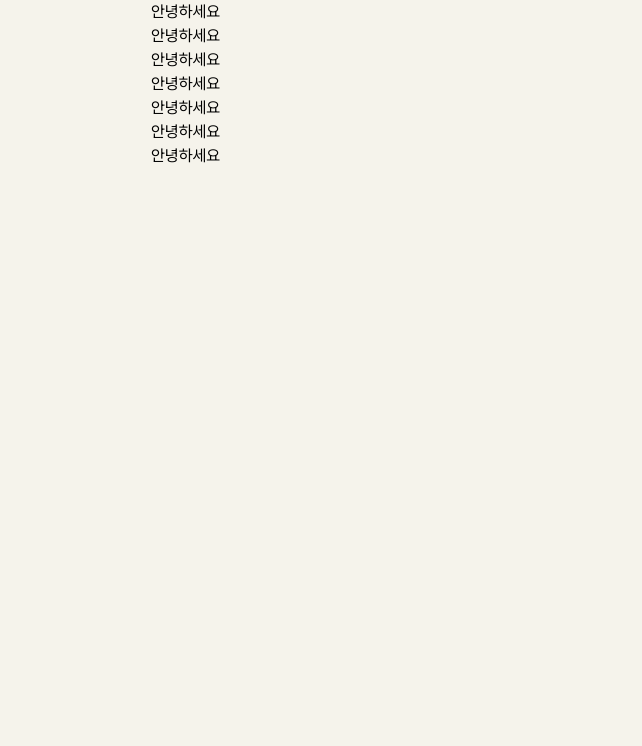
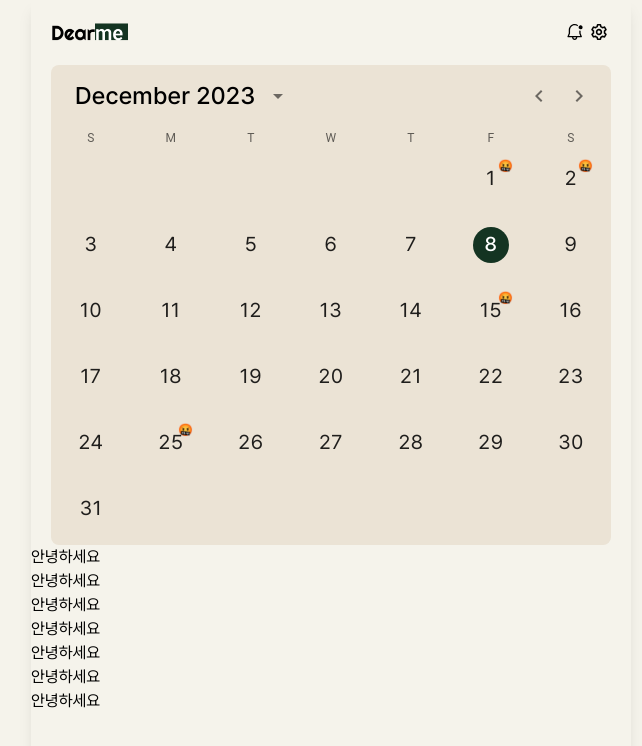
Before and after one commit to tedhun21/dearme, a Next.js app: page / in a window 1280 px wide. Shown: the top 746 px of the page, without its empty margins (309-951 px from the left). Built offline with nearby package versions, Linux system fonts and the light colour scheme.

Commit message:
Feat: 캘린더 레이아웃 작성 (#11)

```diff
--- a/app/page.tsx
+++ b/app/page.tsx
@@ -1,7 +1,156 @@
+"use client";
+
+import { useEffect, useState } from "react";
+import Header from "./ui/header";
+import dayjs, { Dayjs } from "dayjs";
+import weekOfYear from "dayjs/plugin/weekOfYear";
+import {
+  LocalizationProvider,
+  PickersDay,
+  PickersDayProps,
+} from "@mui/x-date-pickers";
+import { AdapterDayjs } from "@mui/x-date-pickers/AdapterDayjs";
+
+import { DateCalendar } from "@mui/x-date-pickers/DateCalendar";
+import { DayCalendarSkeleton } from "@mui/x-date-pickers/DayCalendarSkeleton";
+import { Badge } from "@mui/material";
+
+function ServerDay(
+  props: PickersDayProps<Dayjs> & { highlightedDays?: number[] },
+) {
+  const { highlightedDays = [], day, outsideCurrentMonth, ...other } = props;
+
+  const isSelected =
+    !props.outsideCurrentMonth &&
+    highlightedDays.indexOf(props.day.date()) >= 0;
+
+  return (
+    <Badge
+      key={props.day.toString()}
+      overlap="circular"
+      badgeContent={isSelected ? "🤬" : undefined}
+    >
+      <PickersDay
+        {...other}
+        outsideCurrentMonth={outsideCurrentMonth}
+        day={day}
+      />
+    </Badge>
+  );
+}
+
 export default function Home() {
+  // 현재 날짜 .e.g) "2023-12-20"
+  const dateString = dayjs().format("YYYY-MM-DD");
+  const referenceDate = dayjs(dateString);
+  // 클릭된 Date
+  const [date, setDate] = useState<Dayjs | null>(referenceDate);
+  const [weekOfMonth, setWeekOfMonth] = useState<number | null>();
+
+  const [isLoading, setIsLoading] = useState(false);
+  // 기록된 데이터가 있는 날짜 표시
+  const [highlightedDays, setHighlightedDays] = useState([1, 2, 15, 25]);
+
+  const handleMonthChange = (date: Dayjs) => {
+    const firstDayOfMonth = date.startOf("month");
+    const lastDayOfMonth = date.endOf("month");
+    const firstDayOfWeek = firstDayOfMonth.startOf("week");
+    const lastDayOfWeek = lastDayOfMonth.endOf("week");
+    const weeksInMonth = lastDayOfWeek.diff(firstDayOfWeek, "week") + 1;
+    setWeekOfMonth(weeksInMonth);
+
+    // setIsLoading(true);
+    setHighlightedDays([]);
+    // fetchHighlightDays(date)
+  };
+
+  useEffect(() => {
+    const firstDayOfMonth = dayjs().startOf("month");
+    const lastDayOfMonth = dayjs().endOf("month");
+    const firstDayOfWeek = firstDayOfMonth.startOf("week");
+    const lastDayOfWeek = lastDayOfMonth.endOf("week");
+    const weeksInMonth = lastDayOfWeek.diff(firstDayOfWeek, "week") + 1;
+
+    setWeekOfMonth(weeksInMonth);
+
+    // console.log(dayjs(lastDayOfMonth).week());
+    // console.log(
+    //   dayjs(lastDayOfMonth).week() - dayjs(firstDayOfMonth).week() + 1,
+    // );
+    // setWeekOfMonth(
+    //   dayjs(lastDayOfMonth).week() - dayjs(firstDayOfMonth).week() + 1,
+    // );
+  }, []);
+
   return (
     <main className="flex min-h-screen justify-center">
-      <div className="flex min-w-[360px] max-w-[600px] flex-col bg-default-200">
+      <div className="flex w-full min-w-[360px] max-w-[600px] flex-col bg-default-200 shadow-lg">
+        <Header />
+
+        <div className=" relative mx-5 rounded-lg bg-default-300">
+          <LocalizationProvider dateAdapter={AdapterDayjs}>
+            <DateCalendar
+              sx={{
+                "&.MuiDateCalendar-root": {
+                  width: "100%",
+                  maxHeight: `${
+                    weekOfMonth === 6
+                      ? "480px"
+                      : weekOfMonth === 5
+                        ? "420px"
+                        : "360px"
+                  }`, // 6줄일때 480 5줄일때 420
+                  height: "480px",
+                  "& .MuiPickersCalendarHeader-labelContainer": {
+                    fontFamily: "inherit",
+                    fontSize: "24px",
+                  },
+                },
+                "& .MuiDateCalendar-viewTransitionContainer": {
+                  "& .MuiDayCalendar-header": {
+                    paddingX: "20px",
+                    justifyContent: "space-between",
+                  },
+                  "& .MuiPickersSlideTransition-root": {
+                    overflowX: "unset",
+                    "& .MuiDayCalendar-monthContainer": {
+                      display: "flex",
+                      flexDirection: "column",
+                      gap: "26px",
+                      "& .MuiDayCalendar-weekContainer": {
+                        paddingX: "20px",
+                        justifyContent: "space-between",
+                      },
+                    },
+                  },
+                  "& .MuiButtonBase-root": {
+                    fontFamily: "inherit",
+                    fontSize: "20px",
+                    "&:hover": {
+                      backgroundColor: "#DED0B6",
+                    },
+                    "&:focus": {
+                      backgroundColor: "#505050",
+                    },
+                  },
+                  "& .Mui-selected": {
+                    backgroundColor: "#143422",
+                  },
+                },
+              }}
+              views={["month", "day"]}
+              loading={isLoading}
+              referenceDate={dayjs(referenceDate)}
+              value={date}
+              onChange={(newValue) => setDate(newValue)}
+              onMonthChange={handleMonthChange}
+              renderLoading={() => <DayCalendarSkeleton />}
+              slots={{ day: ServerDay }}
+              slotProps={{ day: { highlightedDays } as any }}
+            />
+          </LocalizationProvider>
+        </div>
+
         <div>안녕하세요</div>
         <div>안녕하세요</div>
         <div>안녕하세요</div>
--- a/package.json
+++ b/package.json
@@ -15,6 +15,8 @@
     "@mui/joy": "^5.0.0-beta.18",
     "@mui/material": "^5.14.20",
     "@mui/system": "^5.15.0",
+    "@mui/x-date-pickers": "6.18.5",
+    "dayjs": "1.11.10",
     "next": "14.0.4",
     "react": "^18.2.0",
     "react-dom": "^18.2.0"
```
Also changed, not shown: 1 other file (tests, documents, lock files or other folders).
